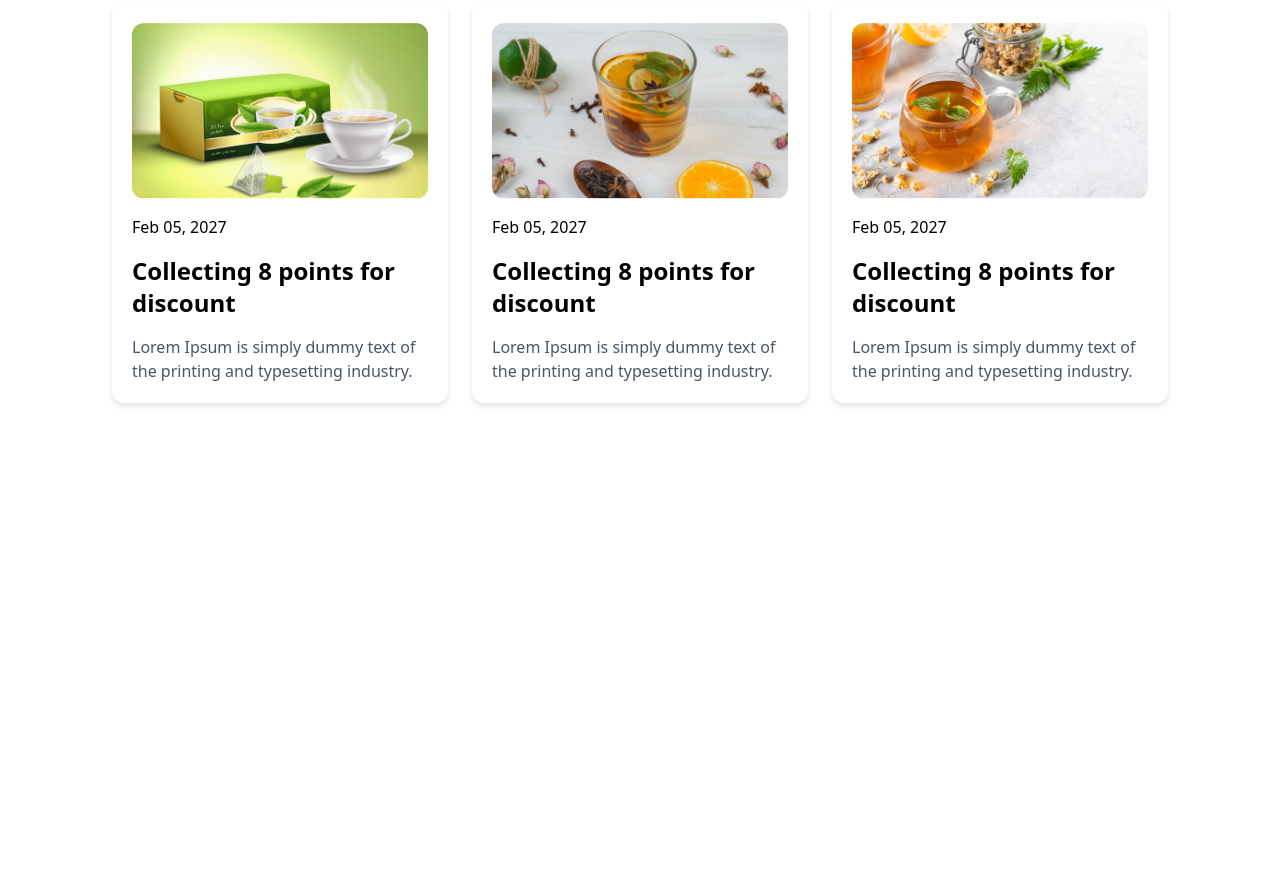
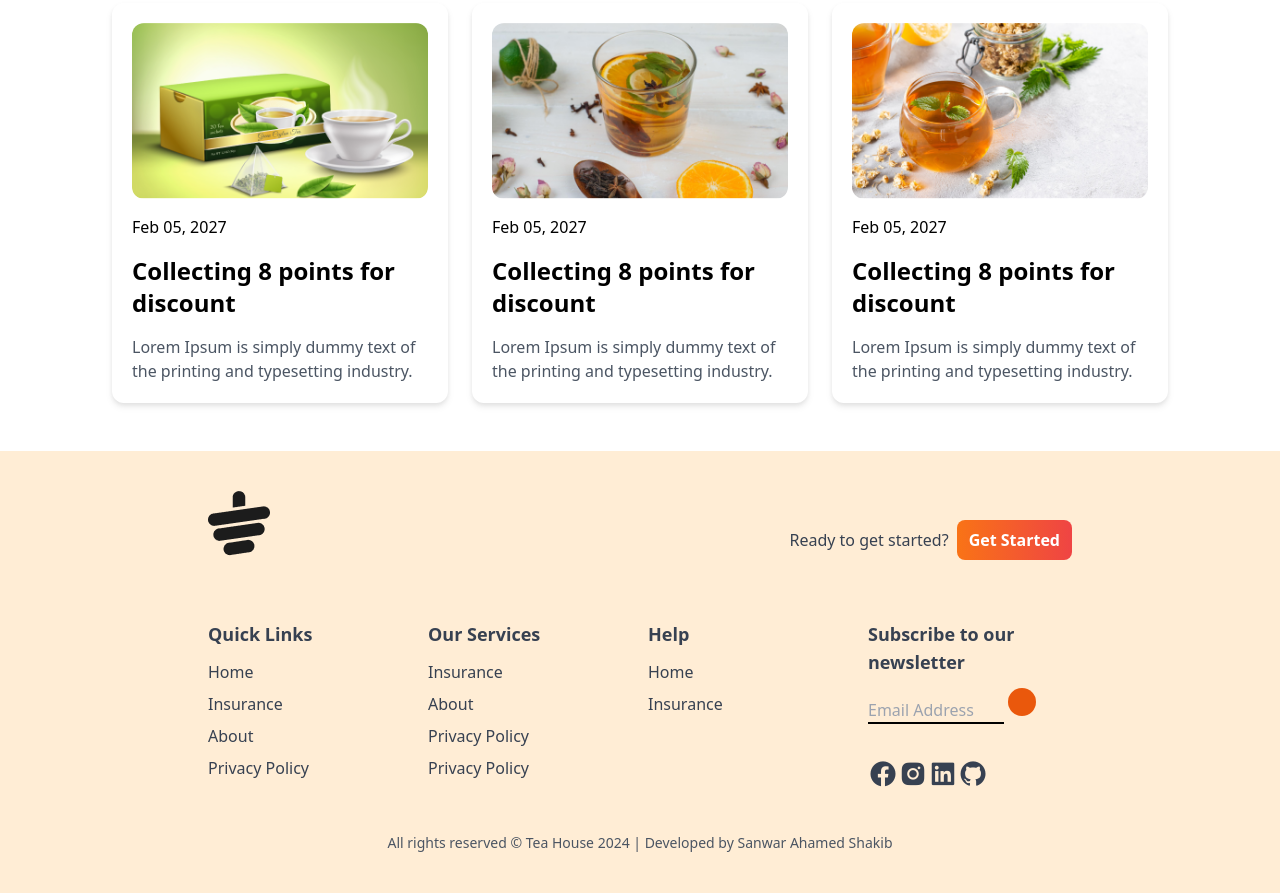
Before and after one commit to codershakib09/Tea-House-Project-Using-Tailwind, a plain HTML site: page index.html in a window 1280 px wide. Shown: the part 2701-3594 px from the top of the page. Before the commit the page ends 3152 px from the top, so only its background shows below. Drawn offline with nearby package versions, Linux system fonts and the light colour scheme.

Commit message:
footer section done

```diff
--- a/index.html
+++ b/index.html
@@ -311,5 +311,116 @@
         </div>
       </section>
     </main>
+    <!-- Footer Section -->
+    <footer class="bg-orange-100 text-gray-700 py-10 px-4 md:px-16">
+      <div class="w-9/12 mx-auto">
+        <!-- Logo -->
+        <div class="mb-8 flex justify-between">
+          <img class="mb-8" src="./images/cup.png" alt="" />
+          <div class="flex items-center gap-2">
+            <h4>Ready to get started?</h4>
+            <button
+              class="bg-gradient-to-r from-orange-500 to-red-500 px-3 py-2 rounded-lg text-white font-bold"
+            >
+              Get Started
+            </button>
+          </div>
+        </div>
+        <!-- Links -->
+        <div class="grid grid-cols-1 md:grid-cols-2 lg:grid-cols-4 gap-4">
+          <!-- first column -->
+          <div>
+            <h3 class="font-semibold text-lg mb-3">Quick Links</h3>
+            <ul class="space-y-2">
+              <li>
+                <a class="hover:text-orange-600" href="#">Home</a>
+              </li>
+              <li>
+                <a class="hover:text-orange-600" href="#">Insurance</a>
+              </li>
+              <li>
+                <a class="hover:text-orange-600" href="#">About</a>
+              </li>
+              <li>
+                <a class="hover:text-orange-600" href="#">Privacy Policy</a>
+              </li>
+            </ul>
+          </div>
+          <!-- second column -->
+          <div>
+            <h3 class="font-semibold text-lg mb-3">Our Services</h3>
+            <ul class="space-y-2">
+              <li>
+                <a class="hover:text-orange-600" href="#">Insurance</a>
+              </li>
+              <li>
+                <a class="hover:text-orange-600" href="#">About</a>
+              </li>
+              <li>
+                <a class="hover:text-orange-600" href="#">Privacy Policy</a>
+              </li>
+              <li>
+                <a class="hover:text-orange-600" href="#">Privacy Policy</a>
+              </li>
+            </ul>
+          </div>
+          <!-- third column -->
+          <div>
+            <h3 class="font-semibold text-lg mb-3">Help</h3>
+            <ul class="space-y-2">
+              <li>
+                <a class="hover:text-orange-600" href="#">Home</a>
+              </li>
+              <li>
+                <a class="hover:text-orange-600" href="#">Insurance</a>
+              </li>
+            </ul>
+          </div>
+
+          <!-- fourth column -->
+          <div>
+            <h3 class="font-semibold text-lg mb-3">
+              Subscribe to our newsletter
+            </h3>
+            <div class="flex flex-col space-y-2">
+              <div>
+                <input
+                  placeholder="Email Address"
+                  type="text"
+                  class="bg-transparent border-b-2 border-black w-4/6"
+                />
+                <i
+                  class="fa-solid fa-chevron-right w-7 h-7 bg-orange-600 inline-flex rounded-full text-white justify-center items-center"
+                ></i>
+                <div class="flex justify-between w-2/5 mb-2 mt-8">
+                  <a
+                    href="https://www.facebook.com/shakibahmed08?mibextid=JRoKGi"
+                    ><i class="bx bxl-facebook-circle text-3xl"></i
+                  ></a>
+                  <a
+                    href="https://www.instagram.com/md_shakib_09/?igsh=NWZuZDF4bTZ6dWl1&utm_source=qr"
+                    ><i class="bx bxl-instagram-alt text-3xl"></i
+                  ></a>
+                  <a
+                    href="https://www.linkedin.com/in/md-shakib-ahmed-035a522a2/"
+                  >
+                    <i class="bx bxl-linkedin-square text-3xl"></i
+                  ></a>
+                  <a href="https://github.com/codershakib09"
+                    ><i class="bx bxl-github text-3xl"></i
+                  ></a>
+                </div>
+              </div>
+            </div>
+          </div>
+        </div>
+        <div class="text-center pt-4 mt-4">
+          <p class="text-sm text-gray-600">
+            All rights reserved © Tea House 2024 | Developed by Sanwar Ahamed
+            Shakib
+          </p>
+        </div>
+      </div>
+    </footer>
   </body>
 </html>
```
